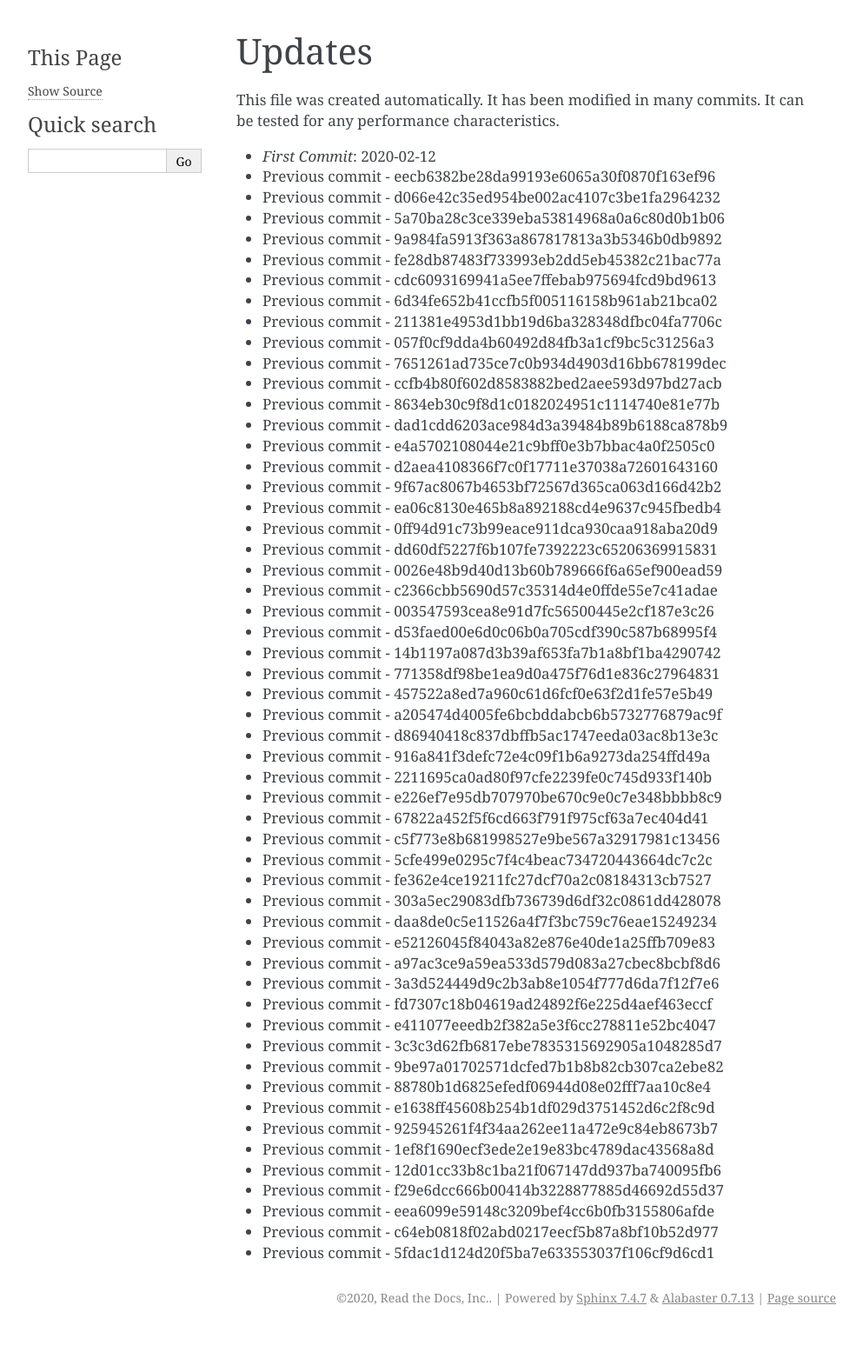
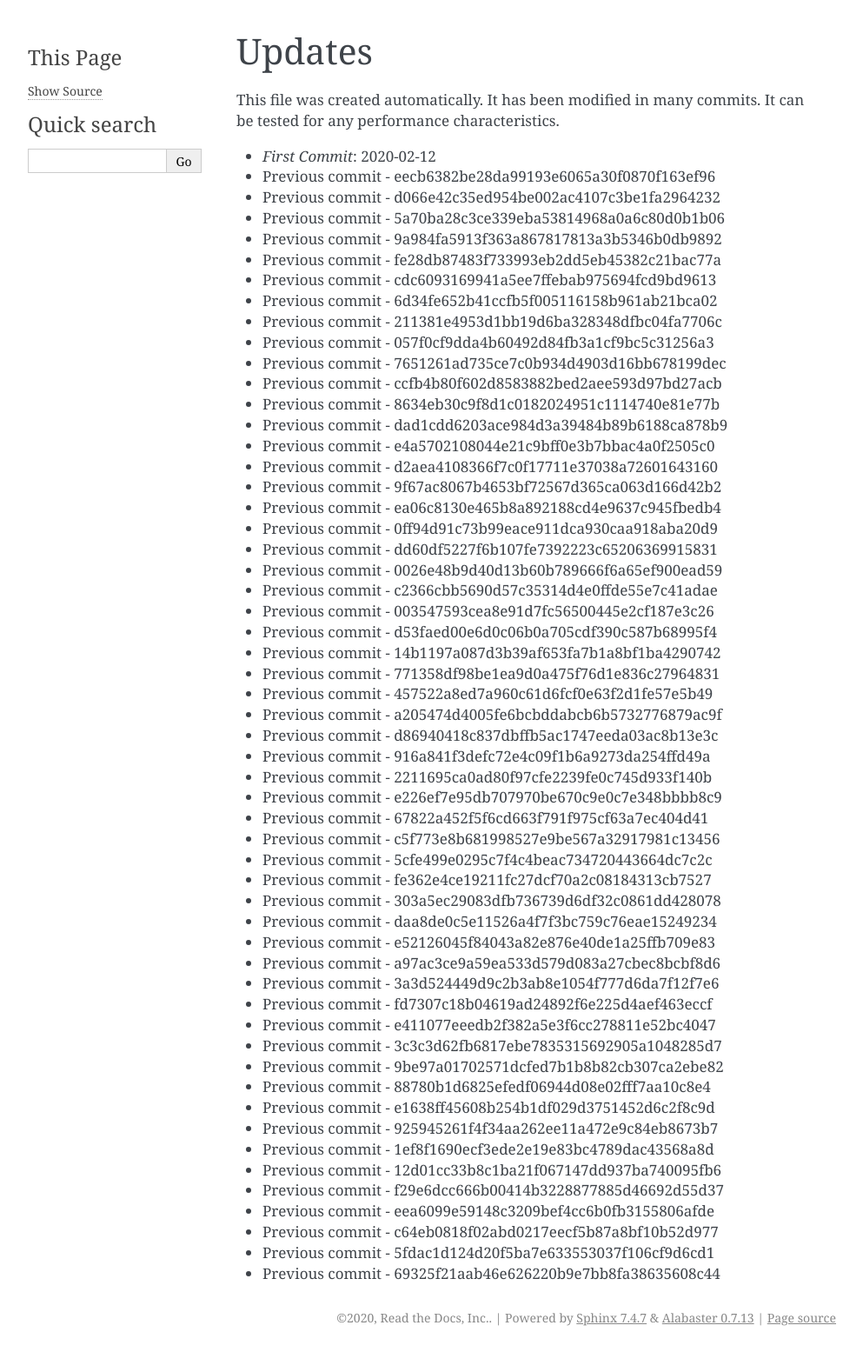
Before and after one commit to readthedocs/rtd-git-stresstest, a Sphinx documentation site: the page built from docs/updates.rst, in a window 1280 px wide. Shown: the whole page at 87% size, without its empty margins (148-1141 px from the left). Built offline with Sphinx 7.4.7, drawn with Linux system fonts in a browser that asks for light colours; before the commit the page ends 1532 px from its top, so only the background shows below that.

Commit message:
Generating commit from previous: 69325f21aab46e626220b9e7bb8fa38635608c44

```diff
--- a/docs/updates.rst
+++ b/docs/updates.rst
@@ -59,3 +59,4 @@ It can be tested for any performance characteristics.
 * Previous commit - eea6099e59148c3209bef4cc6b0fb3155806afde
 * Previous commit - c64eb0818f02abd0217eecf5b87a8bf10b52d977
 * Previous commit - 5fdac1d124d20f5ba7e633553037f106cf9d6cd1
+* Previous commit - 69325f21aab46e626220b9e7bb8fa38635608c44
```
